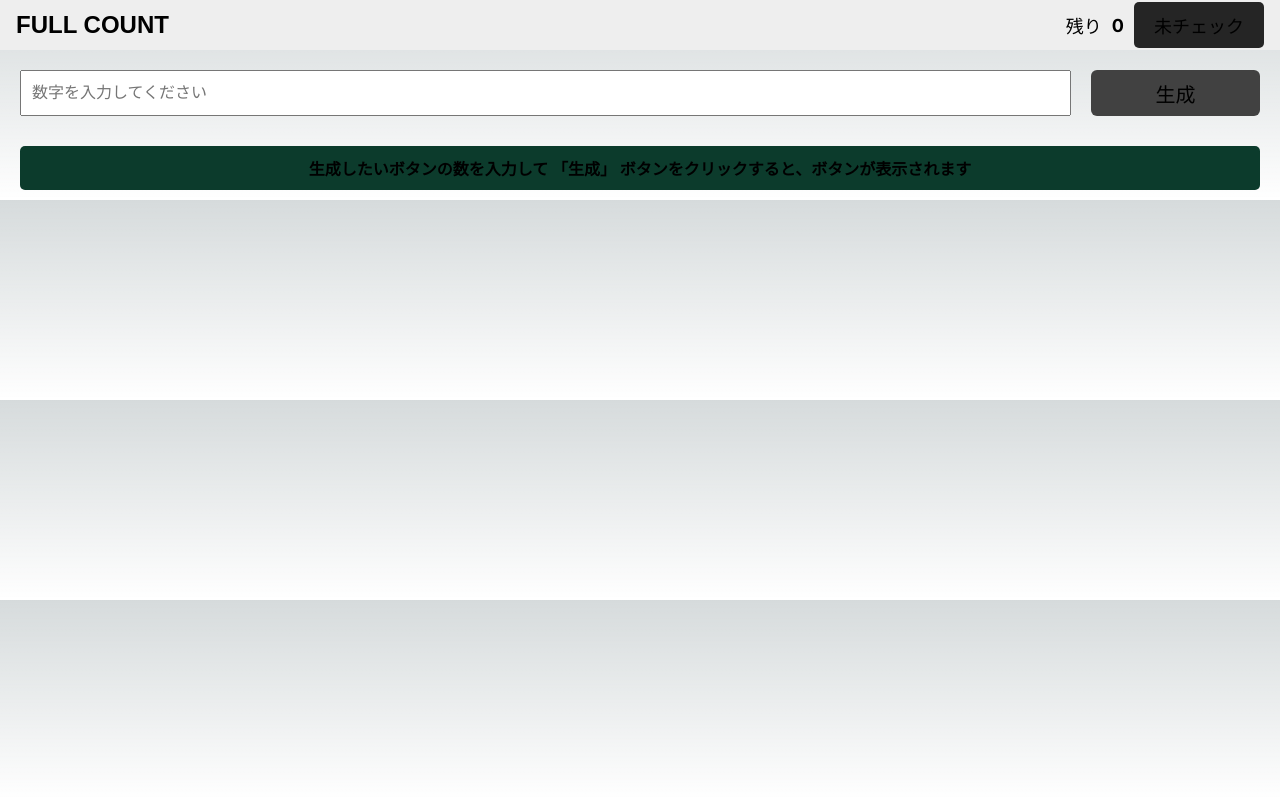
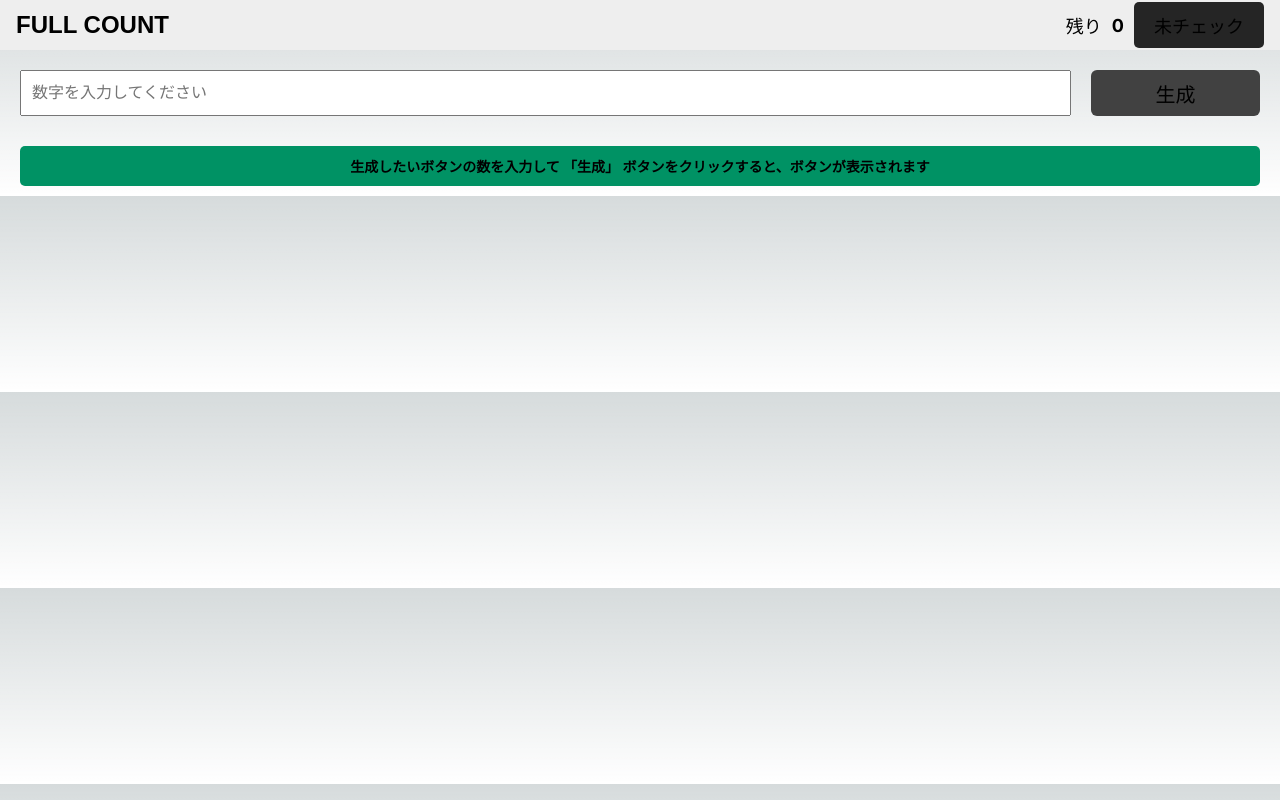
Before and after one commit to phoby20/fullcount, a Next.js app: page / in a window 1280 px wide. Built offline with nearby package versions, Linux system fonts and the light colour scheme; a web font is replaced by a local one.

Commit message:
메일 알람 디자인 변경

```diff
--- a/src/app/Main/page.module.scss
+++ b/src/app/Main/page.module.scss
@@ -21,12 +21,13 @@
     }
 
     .empty_text {
-      background-color: rgb(12, 59, 44);
+      background-color: rgb(0, 146, 100);
       border-radius: 5px;
       padding: 10px;
       text-align: center;
       .label {
         font-weight: bold;
+        font-size: 14px;
       }
     }
   }
```
